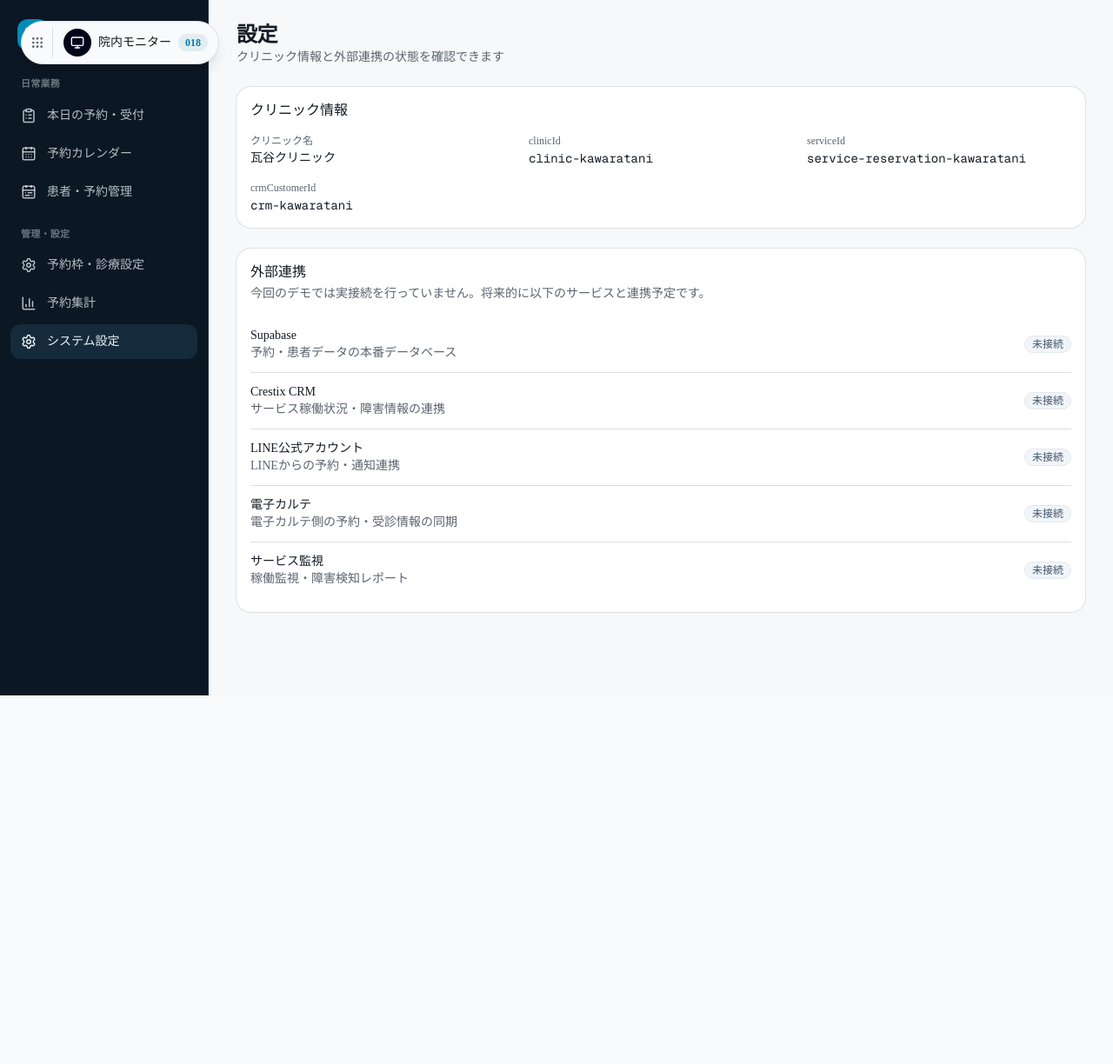
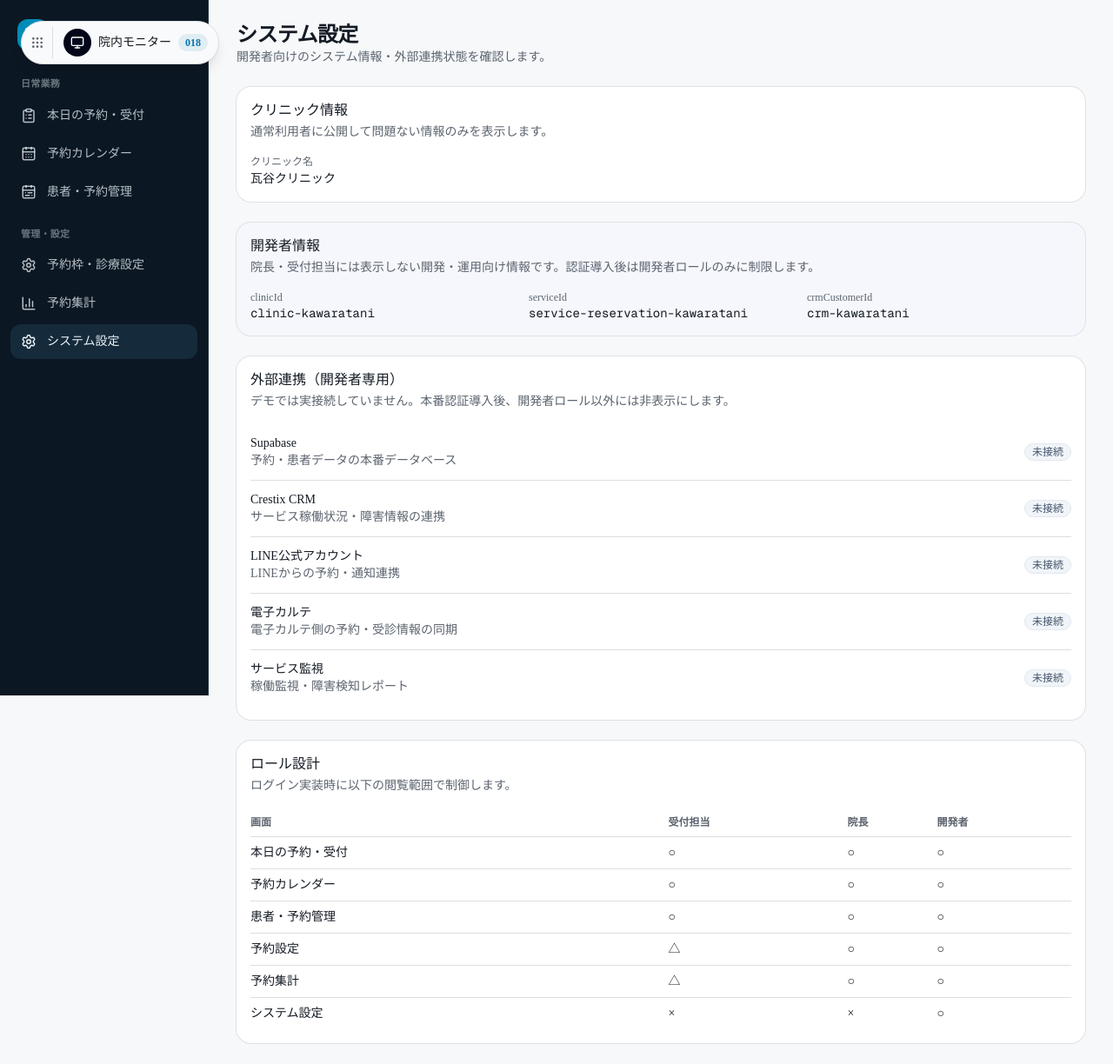
Before and after one commit to crestix-company/crestix-clinic-reservation-system, a Next.js app: page /admin/settings in a window 1280 px wide. Shown: the whole page at 87% size. Before the commit the page ends 800 px from the top, so only its background shows below. Built offline with nearby package versions, Linux system fonts and the light colour scheme.

Commit message:
refactor: separate public and developer-only system information

```diff
--- a/src/app/admin/settings/page.tsx
+++ b/src/app/admin/settings/page.tsx
@@ -16,51 +16,69 @@ export default function SettingsPage() {
   return (
     <div className="space-y-6">
       <div>
-        <h1 className="text-2xl font-semibold tracking-tight">設定</h1>
-        <p className="text-sm text-muted-foreground">クリニック情報と外部連携の状態を確認できます</p>
+        <h1 className="text-2xl font-semibold tracking-tight">システム設定</h1>
+        <p className="text-sm text-muted-foreground">開発者向けのシステム情報・外部連携状態を確認します。</p>
       </div>
 
       <Card>
         <CardHeader>
           <CardTitle>クリニック情報</CardTitle>
+          <CardDescription>通常利用者に公開して問題ない情報のみを表示します。</CardDescription>
         </CardHeader>
-        <CardContent className="grid grid-cols-2 gap-4 text-sm sm:grid-cols-3">
+        <CardContent className="text-sm">
           <div className="space-y-0.5">
             <div className="text-xs text-muted-foreground">クリニック名</div>
             <div className="font-medium">{clinic.name}</div>
           </div>
-          <div className="space-y-0.5">
-            <div className="text-xs text-muted-foreground">clinicId</div>
-            <div className="font-mono">{serviceIdentity.clinicId}</div>
-          </div>
-          <div className="space-y-0.5">
-            <div className="text-xs text-muted-foreground">serviceId</div>
-            <div className="font-mono">{serviceIdentity.serviceId}</div>
-          </div>
-          <div className="space-y-0.5">
-            <div className="text-xs text-muted-foreground">crmCustomerId</div>
-            <div className="font-mono">{serviceIdentity.crmCustomerId}</div>
-          </div>
+        </CardContent>
+      </Card>
+
+      <Card className="border-violet-200 bg-violet-50/30">
+        <CardHeader>
+          <CardTitle>開発者情報</CardTitle>
+          <CardDescription>院長・受付担当には表示しない開発・運用向け情報です。認証導入後は開発者ロールのみに制限します。</CardDescription>
+        </CardHeader>
+        <CardContent className="grid grid-cols-1 gap-4 text-sm sm:grid-cols-3">
+          <div><div className="text-xs text-muted-foreground">clinicId</div><div className="font-mono">{serviceIdentity.clinicId}</div></div>
+          <div><div className="text-xs text-muted-foreground">serviceId</div><div className="font-mono">{serviceIdentity.serviceId}</div></div>
+          <div><div className="text-xs text-muted-foreground">crmCustomerId</div><div className="font-mono">{serviceIdentity.crmCustomerId}</div></div>
         </CardContent>
       </Card>
 
       <Card>
         <CardHeader>
-          <CardTitle>外部連携</CardTitle>
-          <CardDescription>今回のデモでは実接続を行っていません。将来的に以下のサービスと連携予定です。</CardDescription>
+          <CardTitle>外部連携（開発者専用）</CardTitle>
+          <CardDescription>デモでは実接続していません。本番認証導入後、開発者ロール以外には非表示にします。</CardDescription>
         </CardHeader>
         <CardContent className="divide-y">
           {INTEGRATIONS.map((integration) => (
             <div key={integration.name} className="flex items-center justify-between py-3">
-              <div>
-                <div className="font-medium">{integration.name}</div>
-                <div className="text-sm text-muted-foreground">{integration.description}</div>
-              </div>
-              <Badge variant="outline" className="border-slate-200 bg-slate-100 text-slate-600 dark:border-slate-700 dark:bg-slate-800 dark:text-slate-300">
-                {integration.status}
-              </Badge>
+              <div><div className="font-medium">{integration.name}</div><div className="text-sm text-muted-foreground">{integration.description}</div></div>
+              <Badge variant="outline" className="border-slate-200 bg-slate-100 text-slate-600">{integration.status}</Badge>
             </div>
           ))}
+        </CardContent>
+      </Card>
+
+      <Card>
+        <CardHeader>
+          <CardTitle>ロール設計</CardTitle>
+          <CardDescription>ログイン実装時に以下の閲覧範囲で制御します。</CardDescription>
+        </CardHeader>
+        <CardContent className="overflow-x-auto">
+          <table className="w-full min-w-[620px] text-sm">
+            <thead><tr className="border-b text-left text-xs text-muted-foreground"><th className="py-2">画面</th><th>受付担当</th><th>院長</th><th>開発者</th></tr></thead>
+            <tbody>
+              {[
+                ["本日の予約・受付", "○", "○", "○"],
+                ["予約カレンダー", "○", "○", "○"],
+                ["患者・予約管理", "○", "○", "○"],
+                ["予約設定", "△", "○", "○"],
+                ["予約集計", "△", "○", "○"],
+                ["システム設定", "×", "×", "○"],
+              ].map((row) => <tr key={row[0]} className="border-b last:border-0">{row.map((cell, index) => <td key={index} className="py-2">{cell}</td>)}</tr>)}
+            </tbody>
+          </table>
         </CardContent>
       </Card>
     </div>
```
